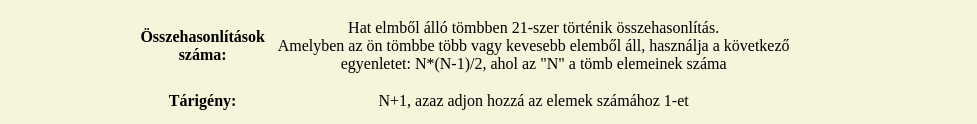
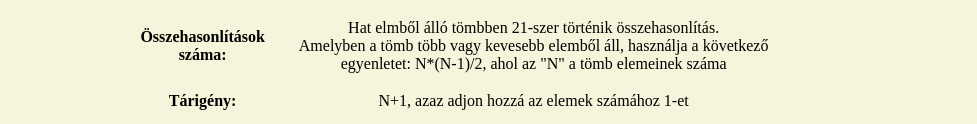
Before and after one commit to Hegedus-Gergo/EGYSZERU, a plain HTML site: page index.html in a window 1280 px wide. Shown: the part 267-391 px from the top of the page, without its empty margins (226-1203 px from the left). Drawn offline with Linux system fonts and the light colour scheme.

Commit message:
Add files via upload

```diff
--- a/index.html
+++ b/index.html
@@ -32,7 +32,7 @@
         </tr>
         <tr>
             <th>Összehasonlítások száma:</th>
-            <td>Hat elmből álló tömbben 21-szer történik összehasonlítás.<br> Amelyben az ön tömbbe több vagy kevesebb
+            <td>Hat elmből álló tömbben 21-szer történik összehasonlítás.<br> Amelyben a tömb több vagy kevesebb
                 elemből áll, használja a következő egyenletet: N*(N-1)/2, ahol az "N" a tömb elemeinek száma</td>
         </tr>
         <tr>
```
